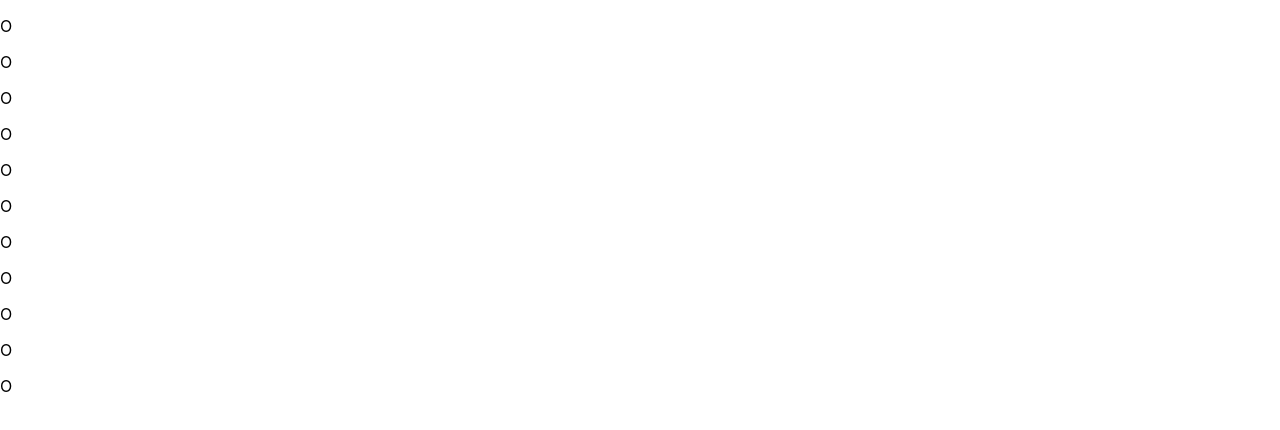
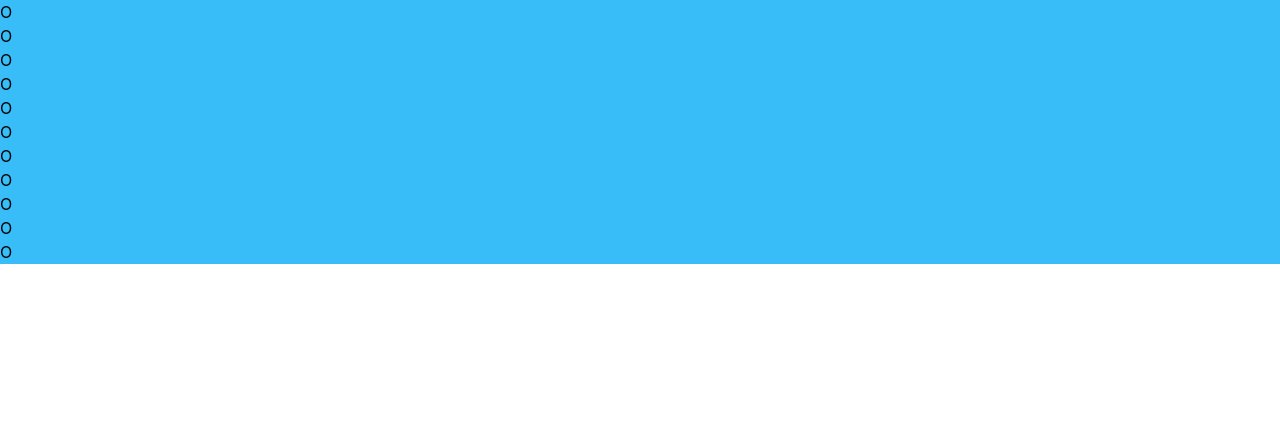
Before and after one commit to heidisnell/tempus-mentorship, a React (Create React App) app in the folder conways-game-of-life/: page / in a window 1280 px wide. Shown: the top 430 px of the page. Built offline with nearby package versions, Linux system fonts and the light colour scheme.

Commit message:
tailwind configured

```diff
--- /dev/null
+++ b/conways-game-of-life/postcss.config.js
@@ -0,0 +1,6 @@
+module.exports = {
+  plugins: {
+    tailwindcss: {},
+    autoprefixer: {},
+  },
+}
--- a/conways-game-of-life/src/App.tsx
+++ b/conways-game-of-life/src/App.tsx
@@ -21,7 +21,7 @@ const Board: React.FC<{ numRows: number; numCols: number }> = ({
     row.push(Cell);
   }
   return (
-    <div>
+    <div className="bg-sky-400">
       {row.map((C) => (
         <C></C>
       ))}
--- a/conways-game-of-life/src/tailwind.config.js
+++ b/conways-game-of-life/tailwind.config.js
@@ -1,5 +1,5 @@
 module.exports = {
-  content: ["./src/**/*.{html,js}"],
+  content: ["./src/**/*.{js,jsx,ts,tsx}"],
   theme: {
     extend: {},
   },
```
